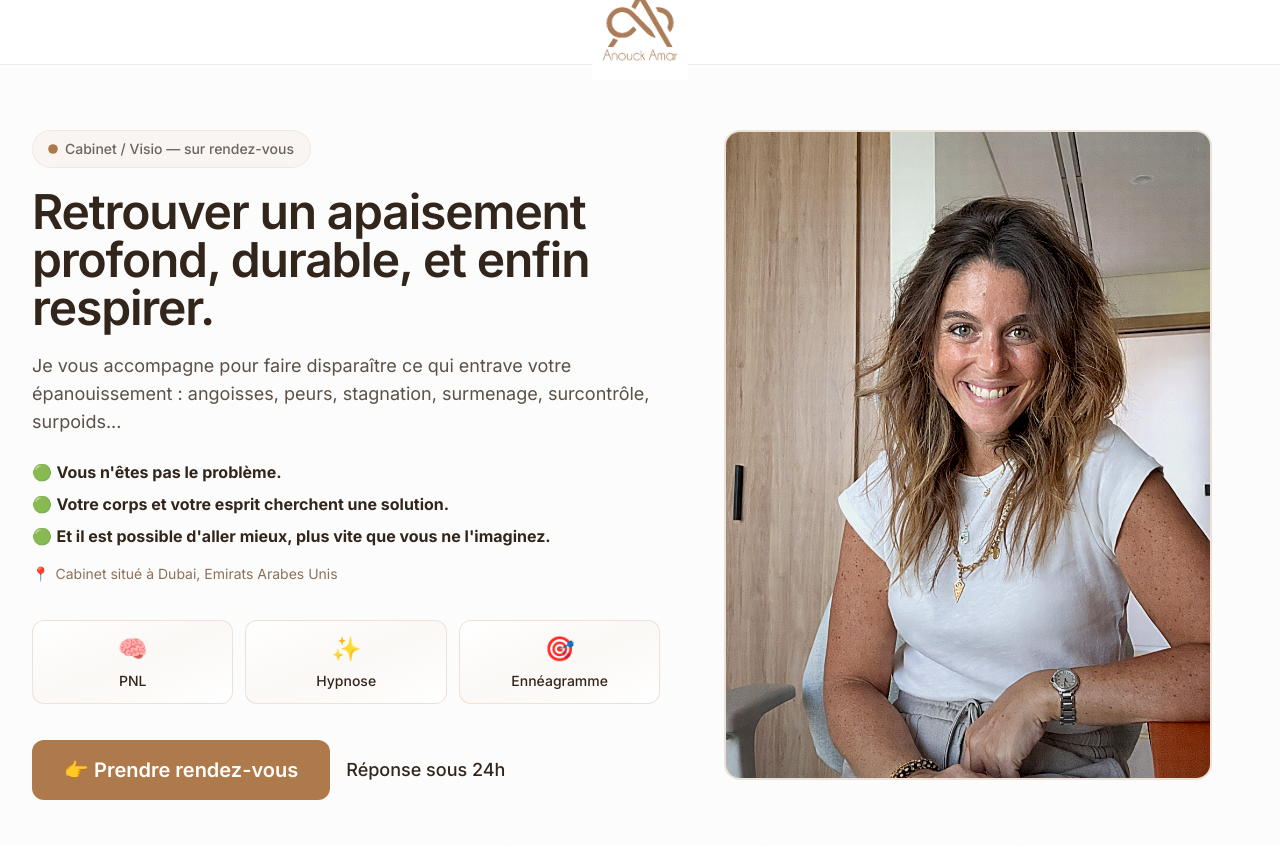
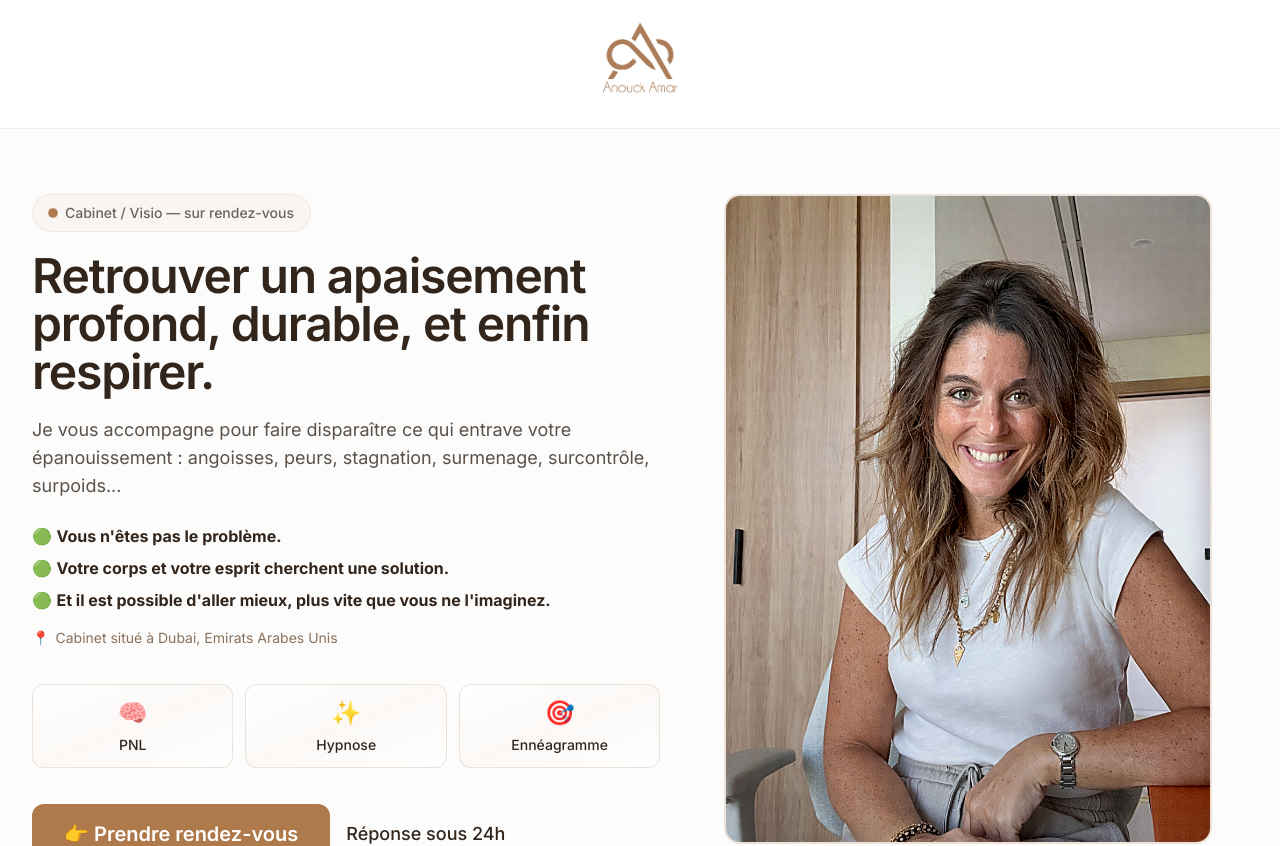
Before and after one commit to ilanamar26-code/anoucksite, a Next.js app: page / in a window 1280 px wide. Shown: the top 846 px of the page. Built offline with nearby package versions, Linux system fonts and the light colour scheme.

Commit message:
Supprimer header, garder seulement logo centré

```diff
--- a/app/page.tsx
+++ b/app/page.tsx
@@ -7,7 +7,6 @@ import { CTAButton } from "@/components/CTAButton";
 import { GoogleTestimonials } from "@/components/GoogleTestimonials";
 import { MobileStickyCTA } from "@/components/MobileStickyCTA";
 import { Logo } from "@/components/Logo";
-import { Header } from "@/components/Header";
 import { AnimatedSection } from "@/components/AnimatedSection";
 import { primaryCTAUrl, showTestimonials, showTrustLine, cabinetLocation } from "@/lib/constants";
 import { Card, CardContent } from "@/components/ui/card";
@@ -16,7 +15,12 @@ import { Separator } from "@/components/ui/separator";
 export default function Home() {
   return (
     <>
-      <Header />
+      {/* Logo centré */}
+      <div className="sticky top-0 z-50 w-full border-b border-border/60 bg-white/80 backdrop-blur-md supports-[backdrop-filter]:bg-white/60 py-4">
+        <div className="flex justify-center">
+          <Logo size="lg" variant="dark" priority={true} />
+        </div>
+      </div>
       <main className="min-h-screen pb-20 md:pb-0 bg-gradient-to-b from-muted/30 via-background to-background">
         {/* SECTION 1 — HERO — EMOTIONAL ANCHOR */}
         <div className="min-h-screen flex items-center px-4 md:px-6 lg:px-8 py-8 md:py-12">
```
